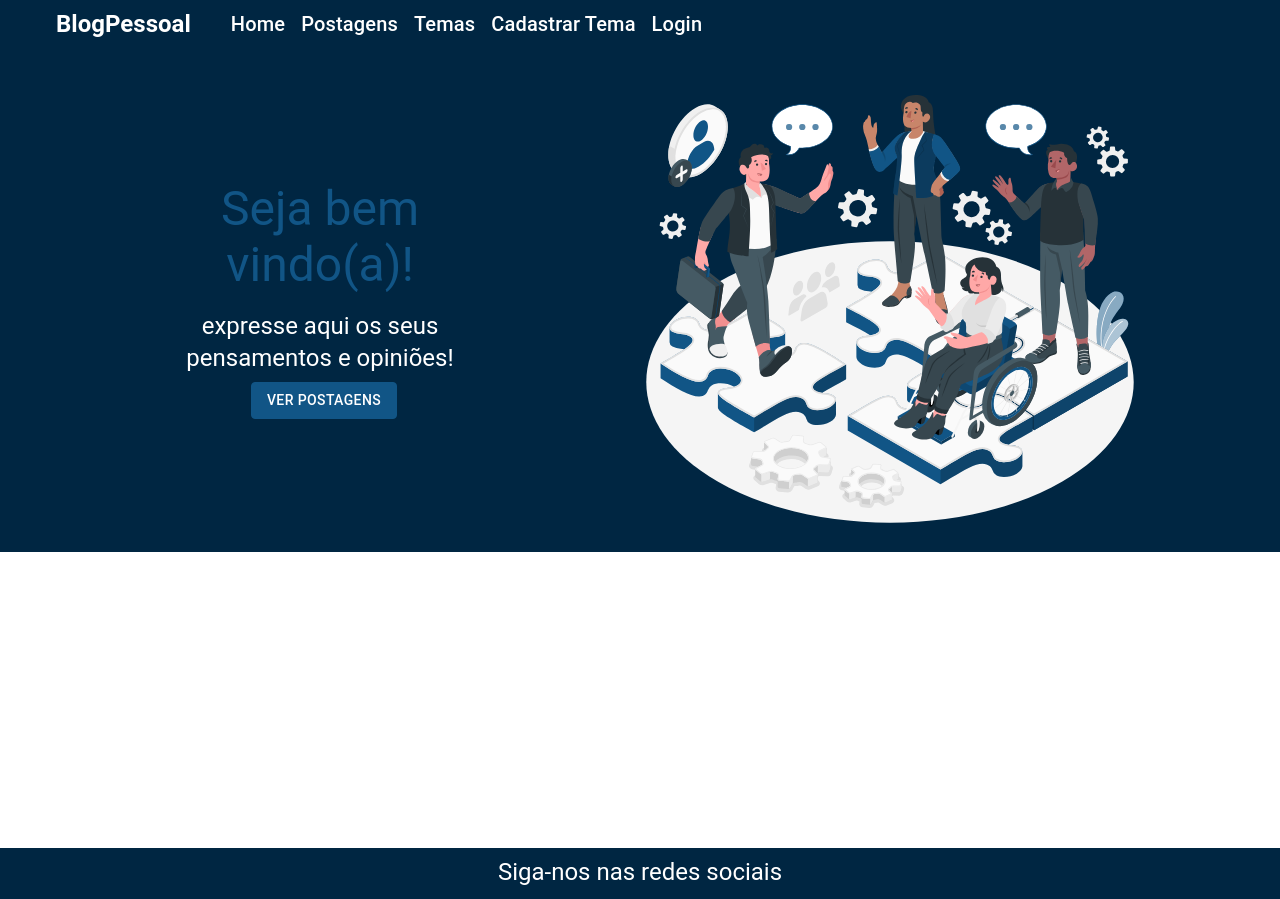
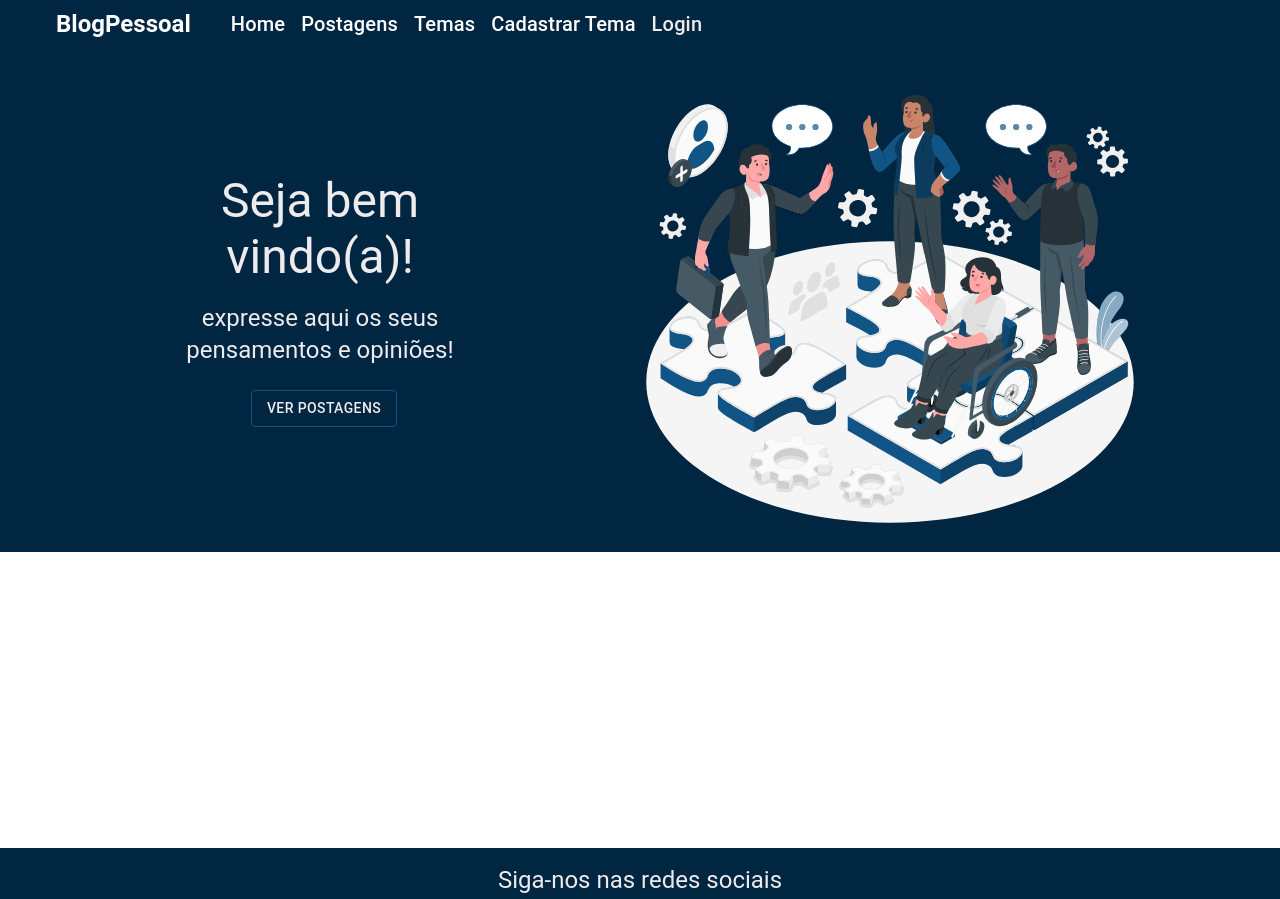
Before and after one commit to Ingridaquino/BlogPessoal-React, a React (Create React App) app: page /home in a window 1280 px wide. Shown: the top 899 px of the page. Built offline with nearby package versions, Linux system fonts and the light colour scheme.

Commit message:
:construction: Component login refatorado

```diff
--- a/src/App.css
+++ b/src/App.css
@@ -1,3 +1,11 @@
+
+:root {
+  --blue-900: #002642;
+  --blue-700: #115586 ;
+  --white: rgb(237, 235, 235);
+}
+
+
   * {
     padding: 0;
     margin: 0;
--- a/src/components/estaticos/footer/Footer.css
+++ b/src/components/estaticos/footer/Footer.css
@@ -0,0 +1,12 @@
+.box-pai {
+  background-color: var(--blue-900) ;
+  height: 120px;
+}
+.color {
+  color: var(--white) !important;
+}
+
+.icon-social {
+  font-size: 40px  !important;
+  color: var(--white) !important;
+}
--- a/src/components/estaticos/footer/Footer.tsx
+++ b/src/components/estaticos/footer/Footer.tsx
@@ -2,35 +2,37 @@ import { Box, Grid, Typography } from "@mui/material";
 import InstagramIcon from '@material-ui/icons/Instagram';
 import FacebookIcon from '@material-ui/icons/Facebook';
 import LinkedInIcon from '@material-ui/icons/LinkedIn';
+
+import './Footer.css'
 
 export function Footer() {
   return(
     <>
     <Grid container direction="row" justifyContent="center" alignItems="center">
                 <Grid alignItems="center" item xs={12}>
-                    <Box style={{ backgroundColor: "#002642", height: "120px" }}>
-                        <Box paddingTop={1} display="flex" alignItems="center" justifyContent="center">
-                            <Typography variant="h5" align="center" gutterBottom style={{ color: "white" }}>Siga-nos nas redes sociais </Typography>
+                    <Box className="color box-pai"  >
+                        <Box paddingTop={2} display="flex" alignItems="center" justifyContent="center">
+                            <Typography variant="h5" align="center" gutterBottom className="color" >Siga-nos nas redes sociais </Typography>
                         </Box>
                         <Box display="flex" alignItems="center" justifyContent="center">
                             <a href="https://www.facebook.com/generationbrasil" target="_blank" rel="noopener noreferrer">
-                                <FacebookIcon style={{ fontSize: 60, color: "white" }} />
+                                <FacebookIcon className="icon-social" />
                             </a>
                             <a href="https://www.instagram.com/generationbrasil/" target="_blank" rel="noopener noreferrer">
-                                <InstagramIcon style={{ fontSize: 60, color: "white" }} />
+                                <InstagramIcon className="icon-social"/>
                             </a>
                             <a href="https://www.linkedin.com/school/generationbrasil/" target="_blank" rel="noopener noreferrer">
-                                <LinkedInIcon style={{ fontSize: 60, color: "white" }} />
+                                <LinkedInIcon className="icon-social"/>
                             </a>
                         </Box>
                     </Box>
                     <Box style={{ backgroundColor: "#115586", height: "60px" }}>
                         <Box paddingTop={1}>
-                            <Typography variant="subtitle2" align="center" gutterBottom style={{ color: "white" }} >© 2020 Copyright:</Typography>
+                            <Typography variant="subtitle2" align="center" gutterBottom className="color" >© 2020 Copyright:</Typography>
                         </Box>
                         <Box>
                             <a target="_blank" href="https://brasil.generation.org" rel="noopener noreferrer">
-                                <Typography variant="subtitle2" gutterBottom style={{ color: "white" }} align="center">brasil.generation.org</Typography>
+                                <Typography variant="subtitle2" gutterBottom className="color" align="center">brasil.generation.org</Typography>
                             </a>
                         </Box>
                     </Box>
--- a/src/components/estaticos/navbar/Navbar.css
+++ b/src/components/estaticos/navbar/Navbar.css
@@ -9,7 +9,7 @@
 }
 
 .MuiToolbar-root {
-  background-color: #002642;
+  background-color: var(--blue-900);
 }
 
 .logo {
@@ -20,5 +20,5 @@
 
 .text-decorator-none {
   text-decoration: none;
-  color: white;
+  color: var(--white);
 }
--- a/src/paginas/home/Home.css
+++ b/src/paginas/home/Home.css
@@ -1,14 +1,15 @@
 .box-grid {
-  background-color:#002642  !important;
+  background-color: var(--blue-900)!important;
 }
 
 .typography {
-  color: white;
+  color: var(--white);
   font-weight: bold;
 }
 
 .button-box {
-  border-color: #115586  !important;
-  background-color:transparent !important;
-  color: white;
+  border-color: var(--blue-700)!important;
+  background-color: transparent !important;
+  color: var(--white)!important;
+  margin-top: 1rem !important;
 }
--- a/src/paginas/home/Home.tsx
+++ b/src/paginas/home/Home.tsx
@@ -5,7 +5,7 @@ import People  from "../../assets/people1.svg";
 // Importacao diferente do video
 import React from "react";
 
-import './Home.css'
+import "./Home.css";
 
 function Home() {
   return (
--- a/src/paginas/login/Login.css
+++ b/src/paginas/login/Login.css
@@ -1,22 +1,27 @@
- .MuiTypography-h3 {
-  color:#115586 !important;
+ .text-enter {
+  color:var(--blue-900) !important;
   text-align: center !important;
-  font-weight: bold;
-  margin-top: 2rem;
+  font-weight: bold !important;
  }
 
 
- .MuiButton-root {
-  background-color:#115586 !important;
-  color: white !important;
- }
+ .button-login {
+  background-color: transparent !important;
+  font-weight: bold !important;
 
- .grid-image {
+  border: 1px solid var(--blue-900 )!important;
+}
+
+.grid-image {
   background-repeat: no-repeat;
   width: 100vh;
   min-height: 100vh;
   background-size: cove;
   background-position: center;
   background-image: url(../../assets/login.svg) !important;
-  background-color: #115586 !important;
- }
+  background-color: var(--blue-700) !important;
+}
+
+.color-text {
+  color: var(--blue-900) !important;
+}
--- a/src/paginas/login/Login.tsx
+++ b/src/paginas/login/Login.tsx
@@ -11,12 +11,12 @@ function Login() {
         <Grid alignItems="center" xs={6}>
           <Box paddingX={20}>
             <form>
-                <Typography variant="h3" gutterBottom component="h3" > Entrar </Typography>
+                <Typography variant="h3" gutterBottom component="h3" className="text-enter"> Entrar </Typography>
                 <TextField  id="usuario" label="usuário" variant="outlined" name="usuario" margin="normal" fullWidth/>
                 <TextField  id="senha" label="senha" variant="outlined" name="senha" margin="normal" fullWidth/>
                 <Box marginTop={2} textAlign='center'>
                   <Link to='/home' className="text-decorator-name">
-                    <Button type="submit" variant="contained">
+                    <Button type="submit" variant="contained" className="button-login color-text">
                       Logar
                     </Button>
                   </Link>
@@ -25,10 +25,10 @@ function Login() {
 
             <Box display='flex' justifyContent='center' marginTop={2}>
               <Box marginRight={1}>
-                <Typography variant="subtitle1" gutterBottom align="center" >Não tem uma conta?</Typography>
+                <Typography variant="subtitle1" gutterBottom align="center" className="color-text">Não tem uma conta?</Typography>
               </Box>
 
-              <Typography variant="subtitle1" gutterBottom align="center" style={{fontWeight: "bold"}}>Cadastre-se</Typography>
+              <Typography variant="subtitle1" gutterBottom align="center"  className="color-text text-enter" >Cadastre-se</Typography>
             </Box>
           </Box>
         </Grid>
```
Lines whose indentation alone changed are shown as unchanged.
